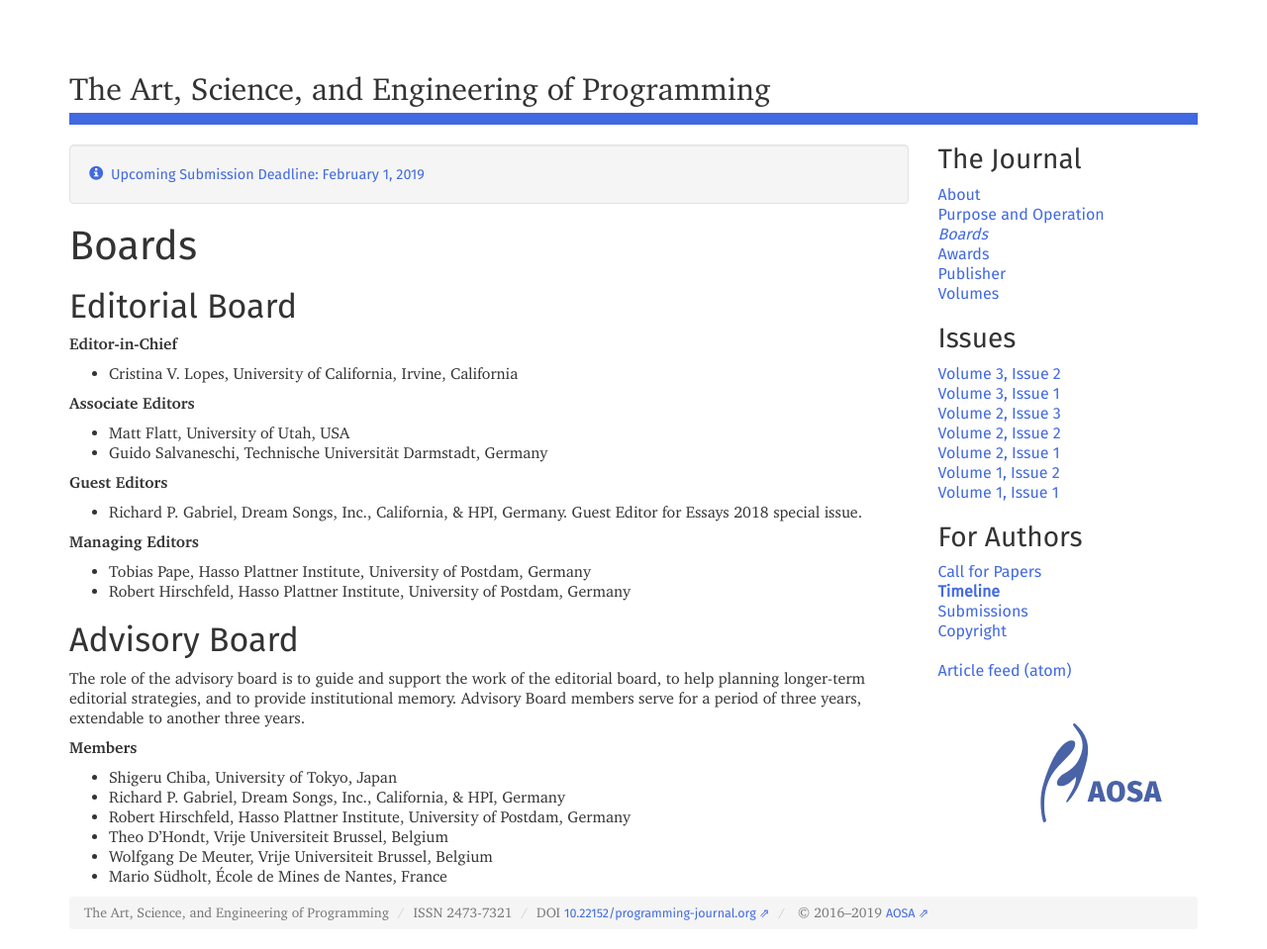
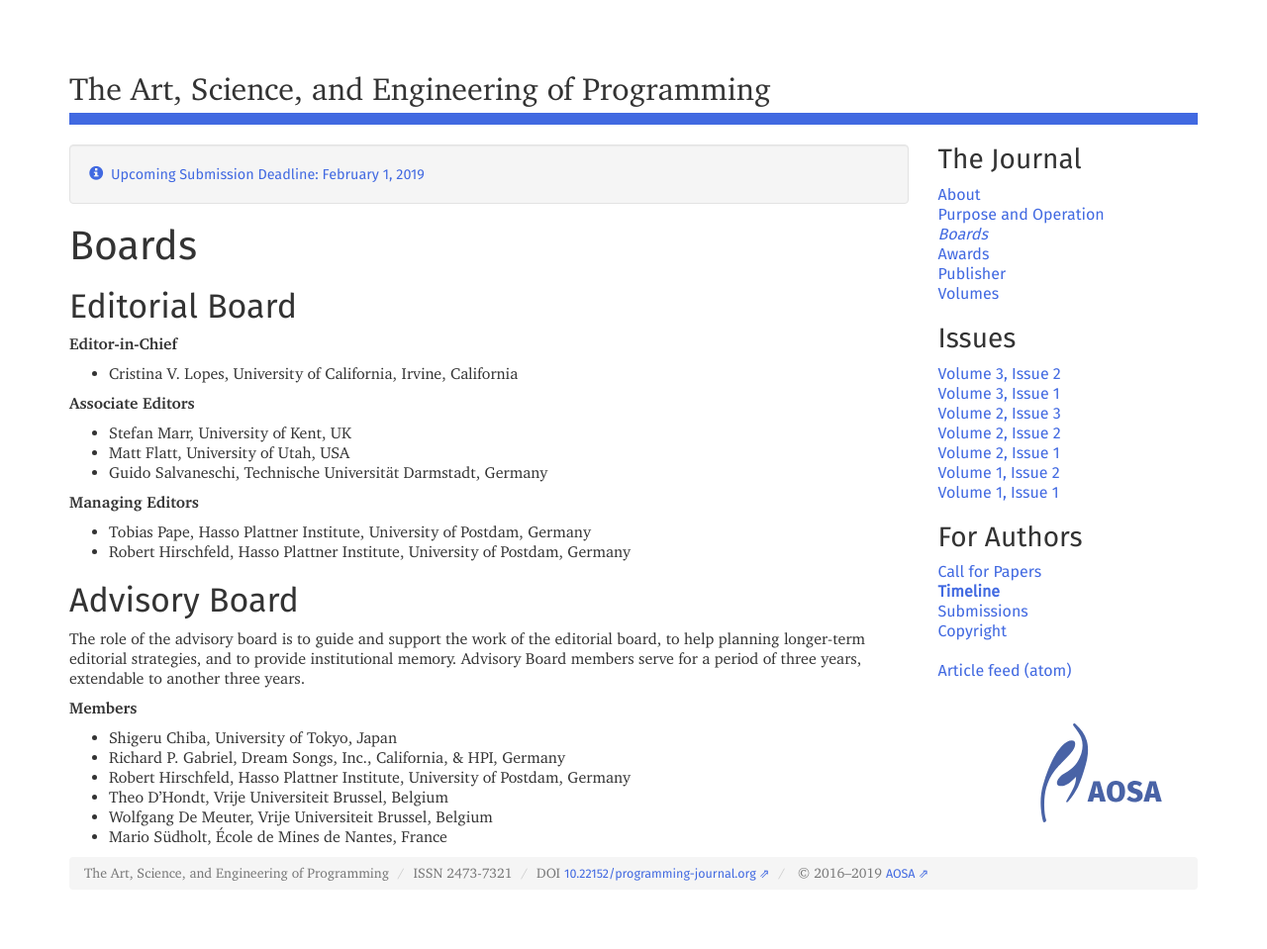
Before and after one commit to programming-journal/programming-journal.github.io, a Jekyll site: the page built from boards/index.markdown, in a window 1280 px wide. Shown: the whole page at 99% size. Built offline with Jekyll 4.4.1, drawn with Linux system fonts in a browser that asks for light colours; nearby versions of some CDN libraries; after the commit the page ends 919 px from its top, so only the background shows below that.

Commit message:
Updated editorial board

```diff
--- a/boards/index.markdown
+++ b/boards/index.markdown
@@ -10,11 +10,9 @@ order: 500
 * Cristina V. Lopes, University of California, Irvine, California
 
 **Associate Editors**
+* Stefan Marr, University of Kent, UK
 * Matt Flatt, University of Utah, USA
 * Guido Salvaneschi, Technische Universität Darmstadt, Germany
-
-**Guest Editors**
-* Richard P. Gabriel, Dream Songs, Inc., California, & HPI, Germany. Guest Editor for Essays 2018 special issue.
 
 **Managing Editors**
 * Tobias Pape, Hasso Plattner Institute, University of Postdam, Germany
```
